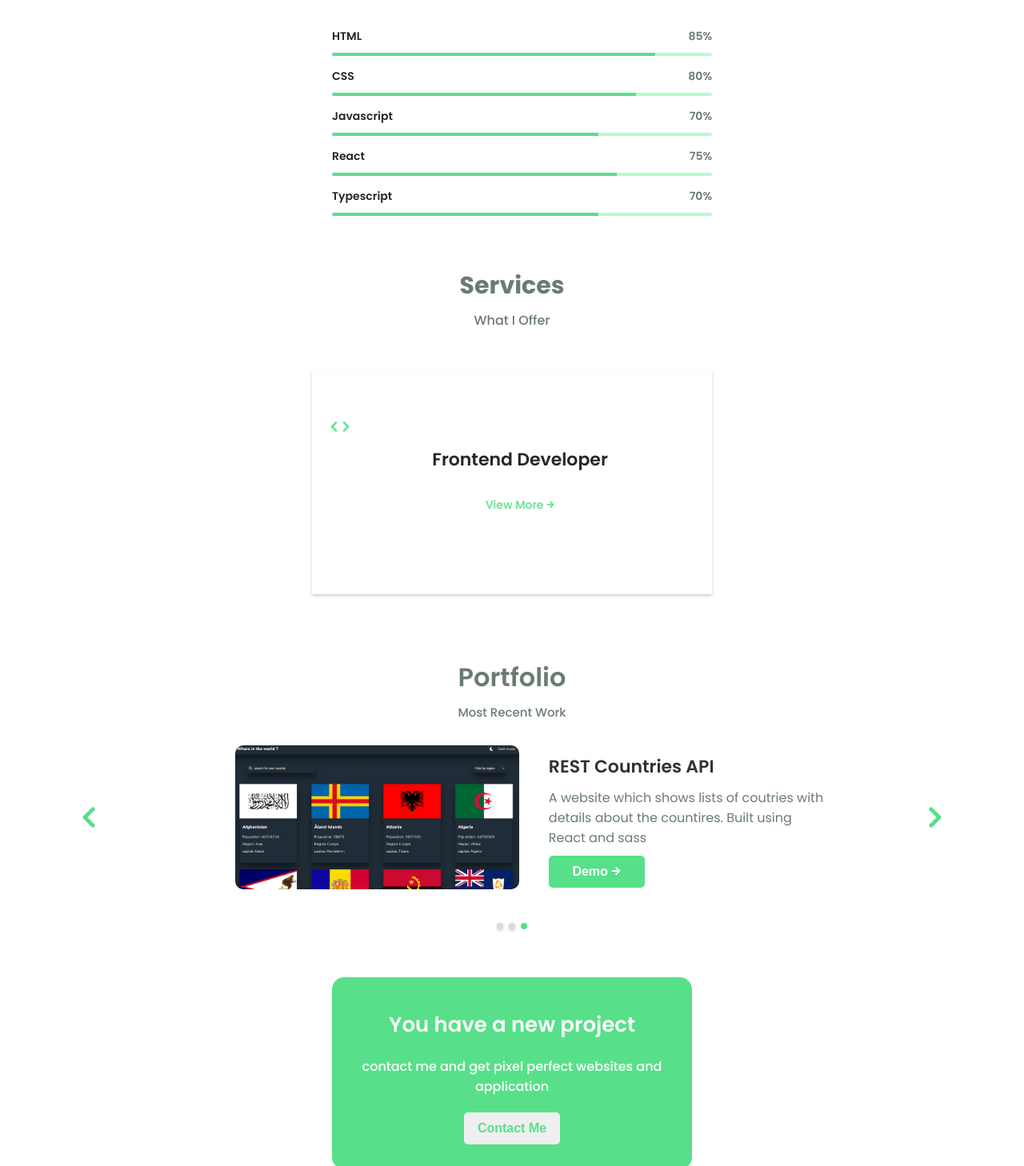
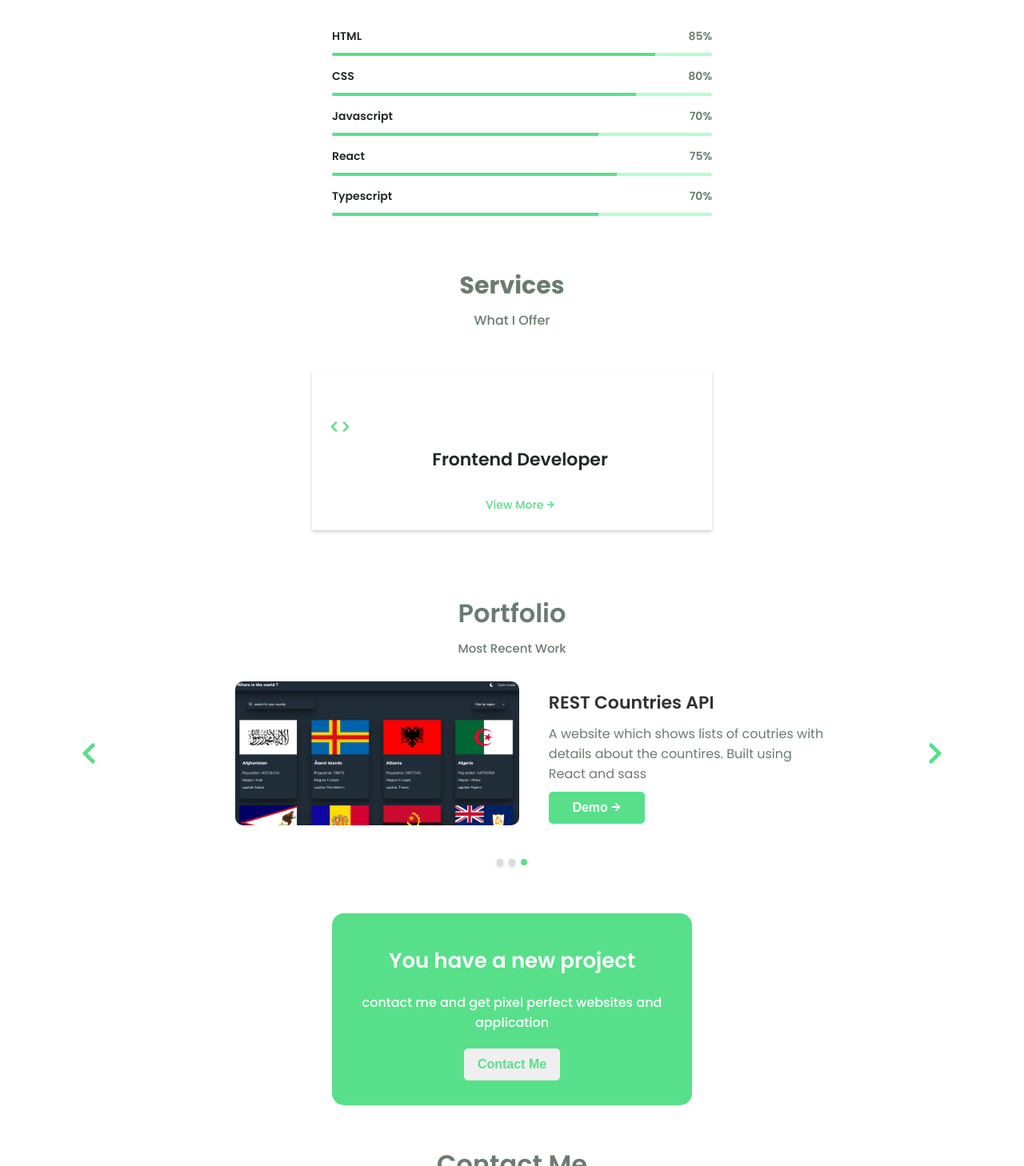
Before and after one commit to Tolubaba/My_portfolio, a React (Vite) app: page / in a window 1280 px wide. Shown: the part 1342-2800 px from the top of the page at 80% size. Built offline with nearby package versions, Linux system fonts and the light colour scheme.

Commit message:
added new changes

```diff
--- a/src/Component/Homepage.tsx
+++ b/src/Component/Homepage.tsx
@@ -5,6 +5,11 @@ import {FaTwitter} from 'react-icons/fa'
 import {FaGithub} from 'react-icons/fa'
 import {FaLinkedin} from 'react-icons/fa'
 import { Link, Element, animateScroll as scroll } from 'react-scroll';
+import { FiSend } from 'react-icons/fi';
+
+// Usage example
+<FiSend />
+
 
 // ...
 
@@ -14,7 +19,7 @@ import { Link, Element, animateScroll as scroll } from 'react-scroll';
 
 const Home = () => {
   return (
-    <Element name="home" id="home">
+
     <div className="homepage" id="home">
         <div className="firsthome">
             <div className="homelittleicon">
@@ -50,7 +55,7 @@ const Home = () => {
             <h1 className="homename"> Hi, I am Toluwase</h1>
         <p className="homedeveloper"> A frontend developer</p>
         <p className="homedesc">Intermediate level experience in web design and development knowledge, creating responsive and pixel perfect websites. </p>
-        <button className="contactme"> <a href="#contact">  contact me </a></button>
+        <button className="contactme"> <a href="#contact">  contact me  </a></button>
         </div>
 
         <div className="homebigicon">
@@ -65,7 +70,7 @@ const Home = () => {
 
       </div>
     </div>
-    </Element>
+
   );
 };
 
--- a/src/index.css
+++ b/src/index.css
@@ -321,7 +321,6 @@ gap: 5px;
 }
 .skillsmain{
   text-align: center;
-  width: 80%;
   margin: 0 auto;
   margin-top: 70px;
   max-width: 500px;
@@ -425,8 +424,8 @@ font-size: 14px;
 
 .servicesopen{
 
-  height: 35vh;
-  width: 80%;
+  height: 200px;
+  width: 100%;
   margin: 0 auto;
   background-color: var(--service);
   box-shadow: 0 2px 4px rgba(0, 0, 0, 0.2);
@@ -650,7 +649,7 @@ justify-content: center;
 
   .slidercontact{
     background-color: var(--colorproject);
-    width: 80%;
+    width: 100%;
     height: 240px;
     border-radius: 15px;
     margin: 0 auto;
@@ -659,18 +658,21 @@ justify-content: center;
     flex-direction: column;
     gap: 20px;
     color: white;
-    padding-top: 15px;
+    padding-top: 25px;
     max-width: 450px;
   }
 
   .slidercontact h2{
     font-weight: 600;
+    font-size: 20px;
 
   }
 
   .slidercontact p{
     font-weight: 500;
     font-size: 15px;
+    width: 85%;
+    margin: 0 auto;
   }
 
   .slidercontact button{
@@ -687,7 +689,7 @@ justify-content: center;
 }
 
 .maincontact{
-  width: 90%;
+  width: 100%;
   margin: 0 auto;
 }
 
```
